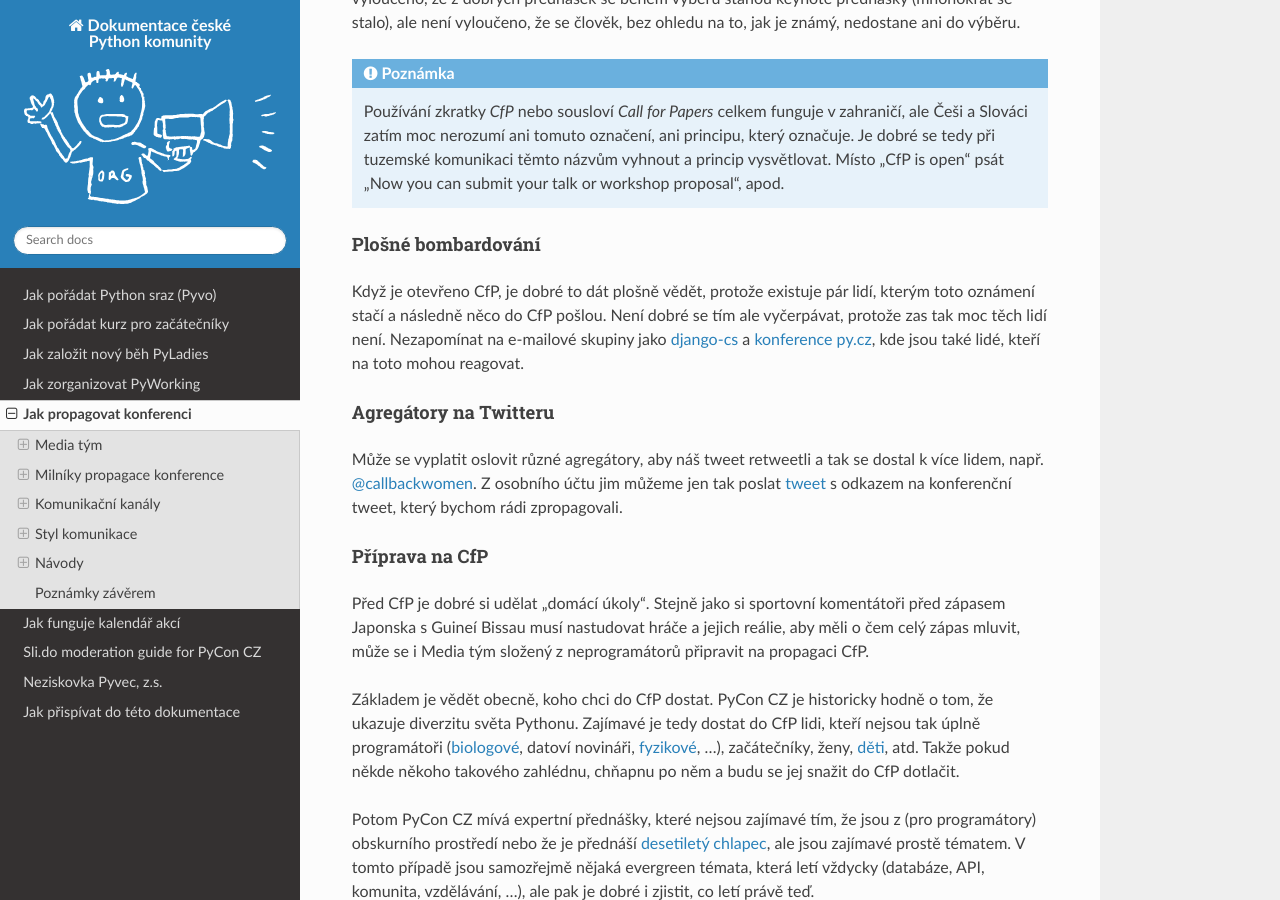
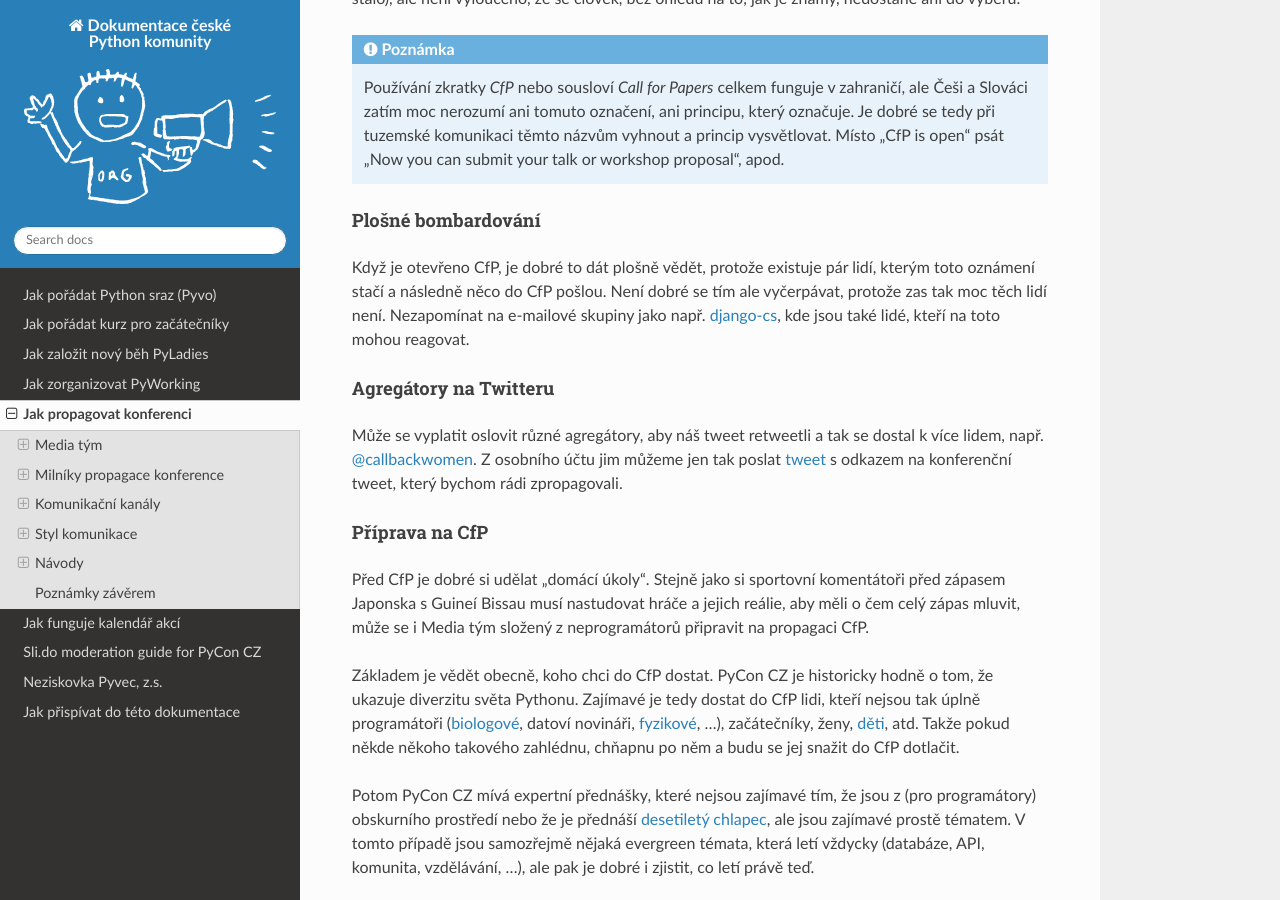
Before and after one commit to pyvec/docs.pyvec.org, a Sphinx documentation site: the page built from docs/guides/promotion.rst, in a window 1280 px wide and 900 px high, scrolled down 7716 px. Built offline with Sphinx 7.4.7 and the Read the Docs theme 3.1.0, drawn with Linux system fonts in a browser that asks for light colours; cross-references to code outside the pages are shown as plain code.

Commit message:
py.cz/KonferenceDiskuze is gone
fix https://github.com/pyvec/docs.pyvec.org/issues/508
fix https://github.com/pyvec/docs.pyvec.org/issues/510
fix https://github.com/pyvec/docs.pyvec.org/issues/511

```diff
--- a/docs/guides/promotion.rst
+++ b/docs/guides/promotion.rst
@@ -57,7 +57,7 @@
    Člen týmu si může vzít na starost i úkol, který neví jak zpracovat - to je v pořádku. Vedoucí všechno vysvětlí, naučí, a zapíše sem.
 
 Přístupy
-   Členové týmu by měli být na `Pyvec Slacku <https://pyvec.slack.com/>`__ v místnosti :slack:`#pyconcz-media` a v týmu ``@pyconcz-media-team``, ve Facebookové skupine `Pyonýři <https://www.facebook.com/groups/pyonieri/>`__, měli by být nastavení jako spoluorganizátoři Facebookové události pro konferenci (příspěvky od organizátorů se zobrazují viditelněji), měli by mít přístup do Twitter účtu `@pyconcz <https://twitter.com/pyconcz>`__ a měli by umět posílat e-maily do skupiny `django-cs <https://groups.google.com/g/django-cs>`__ a `konference py.cz <https://www.py.cz/KonferenceDiskuze>`__.
+   Členové týmu by měli být na `Pyvec Slacku <https://pyvec.slack.com/>`__ v místnosti :slack:`#pyconcz-media` a v týmu ``@pyconcz-media-team``, ve Facebookové skupine `Pyonýři <https://www.facebook.com/groups/pyonieri/>`__, měli by být nastavení jako spoluorganizátoři Facebookové události pro konferenci (příspěvky od organizátorů se zobrazují viditelněji), měli by mít přístup do Twitter účtu `@pyconcz <https://twitter.com/pyconcz>`__ a měli by umět posílat e-maily do skupiny `django-cs <https://groups.google.com/g/django-cs>`__.
 
 Úkoly od spoluorganizátorů
    Pokud na Slacku přijde úkol ("zpropagujte datum konference") a v Media týmu je víc lidí, je dobré na Slack napsat "jdu na to", pokud to jdu udělat, aby ostatní z týmu věděli, že už to nemusí řešit. Případně "budu na to mít čas dnes večer" (třeba to někdo zvládne i dřív) nebo "udělám Facebook" (někdo jiný si vezme Twitter).
@@ -242,7 +242,7 @@
 Plošné bombardování
 ^^^^^^^^^^^^^^^^^^^
 
-Když je otevřeno CfP, je dobré to dát plošně vědět, protože existuje pár lidí, kterým toto oznámení stačí a následně něco do CfP pošlou. Není dobré se tím ale vyčerpávat, protože zas tak moc těch lidí není. Nezapomínat na e-mailové skupiny jako `django-cs <https://groups.google.com/g/django-cs>`__ a `konference py.cz <https://www.py.cz/KonferenceDiskuze>`__, kde jsou také lidé, kteří na toto mohou reagovat.
+Když je otevřeno CfP, je dobré to dát plošně vědět, protože existuje pár lidí, kterým toto oznámení stačí a následně něco do CfP pošlou. Není dobré se tím ale vyčerpávat, protože zas tak moc těch lidí není. Nezapomínat na e-mailové skupiny jako např. `django-cs <https://groups.google.com/g/django-cs>`__, kde jsou také lidé, kteří na toto mohou reagovat.
 
 Agregátory na Twitteru
 ^^^^^^^^^^^^^^^^^^^^^^
```
